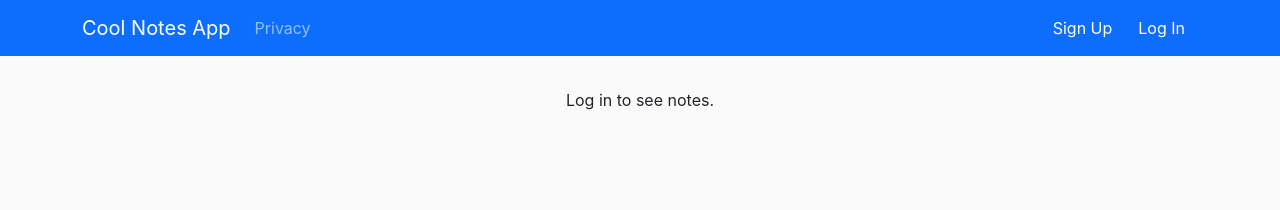
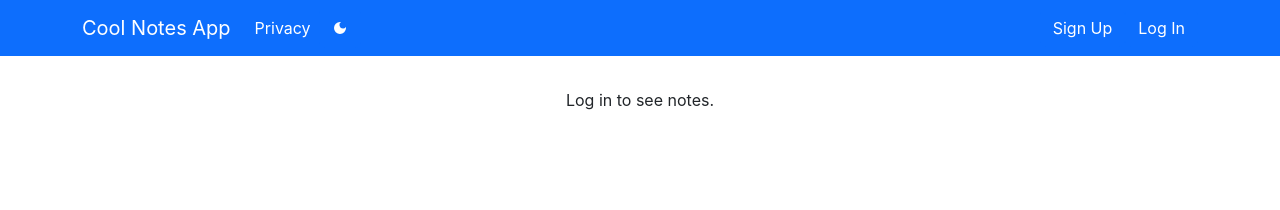
Before and after one commit to castonln/notesApp, a React (Create React App) app in the folder frontend/: page / in a window 1280 px wide. Shown: the top 210 px of the page. Built offline with nearby package versions, Linux system fonts and the light colour scheme; no server answers.

Commit message:
dark mode

```diff
--- a/frontend/src/App.tsx
+++ b/frontend/src/App.tsx
@@ -13,11 +13,15 @@ import styles from "./styles/App.module.css";
 
 function App() {
 
-  const [loggedInUser, setLoggedInUser] = useState<User | null>(null);
-
   const [showSignUpModal, setShowSignUpModal] = useState(false);
   const [showLoginModal, setShowLoginModal] = useState(false);
 
+  const [darkMode, setDarkMode] = useState(false);
+  useEffect(() => {
+    document.documentElement.setAttribute('data-bs-theme', darkMode ? 'dark' : 'light');
+  }, [darkMode])
+
+  const [loggedInUser, setLoggedInUser] = useState<User | null>(null);
   useEffect(() => {
     async function fetchLoggedInUser() {
       try {
@@ -38,6 +42,8 @@ function App() {
           onLoginClicked={() => setShowLoginModal(true)}
           onSignUpClicked={() => setShowSignUpModal(true)}
           onLogoutSuccessful={() => setLoggedInUser(null)}
+          onThemeClick={() => setDarkMode(!darkMode)}
+          isDarkMode={darkMode}
         />
         <Container className={styles.pageContainer}>
           <Routes>
--- a/frontend/src/components/NavBar.tsx
+++ b/frontend/src/components/NavBar.tsx
@@ -1,29 +1,35 @@
-import { Container, Nav, Navbar } from "react-bootstrap";
+import { Button, Container, Nav, Navbar } from "react-bootstrap";
 import { Link } from "react-router-dom";
 import { User } from "../models/user";
 import NavBarLoggedOutView from "./NavBarLoggedOutView";
 import NavBarLoggedInView from "./NavBarLogggedInView";
+import { MdDarkMode, MdLightMode } from "react-icons/md";
 
 interface NavBarProps {
     loggedInUser: User | null,  // could be logged in, could not
     onSignUpClicked: () => void,
     onLoginClicked: () => void,
     onLogoutSuccessful: () => void,
+    onThemeClick: () => void,
+    isDarkMode: boolean,
 }
 
-const NavBar = ({ loggedInUser, onSignUpClicked, onLoginClicked, onLogoutSuccessful }: NavBarProps) => {
+const NavBar = ({ loggedInUser, onSignUpClicked, onLoginClicked, onLogoutSuccessful, onThemeClick, isDarkMode }: NavBarProps) => {
     return (
-        <Navbar bg="primary" variant="dark" expand="sm" sticky="top">
+        <Navbar bg="primary" expand="sm" sticky="top">
             <Container>
-                <Navbar.Brand as={Link} to={"/"}>
+                <Navbar.Brand as={Link} to={"/"} className="text-white">
                     Cool Notes App
                 </Navbar.Brand>
                 <Navbar.Toggle aria-controls="main-navbar" />
                 <Navbar.Collapse id="main-navbar">
                     <Nav>
-                        <Nav.Link as={Link} to="/privacy">
+                        <Nav.Link as={Link} to="/privacy" className="text-white">
                             Privacy
                         </Nav.Link>
+                        <Button className="d-flex align-items-center" onClick={onThemeClick}>
+                            {isDarkMode ? <MdLightMode /> : <MdDarkMode />}
+                        </Button>
                     </Nav>
                     <Nav className="ms-auto">
                         {loggedInUser
--- a/frontend/src/components/NavBarLogggedInView.tsx
+++ b/frontend/src/components/NavBarLogggedInView.tsx
@@ -20,7 +20,7 @@ const NavBarLoggedInView = ({ user, onLogoutSuccessful}: NavBarLoggedInViewProps
 
     return (
         <>
-            <Navbar.Text className="me-2">
+            <Navbar.Text className="me-2 text-white">
                 Signed in as: {user.username}
             </Navbar.Text>
             <Button onClick={logout}>Log out</Button>
--- a/frontend/src/styles/Note.module.css
+++ b/frontend/src/styles/Note.module.css
@@ -1,5 +1,5 @@
 .noteCard {
-    background-color: lavender;
+    /*background-color: lavender;*/
 }
 
 .cardBody {
--- a/frontend/src/styles/global.css
+++ b/frontend/src/styles/global.css
@@ -1,5 +1,5 @@
 body {
-  background-color: #fafafa;
+  /*background-color: #fafafa;*/
   margin: 0;
   font-family: -apple-system, BlinkMacSystemFont, 'Segoe UI', 'Roboto', 'Oxygen',
     'Ubuntu', 'Cantarell', 'Fira Sans', 'Droid Sans', 'Helvetica Neue',
```
